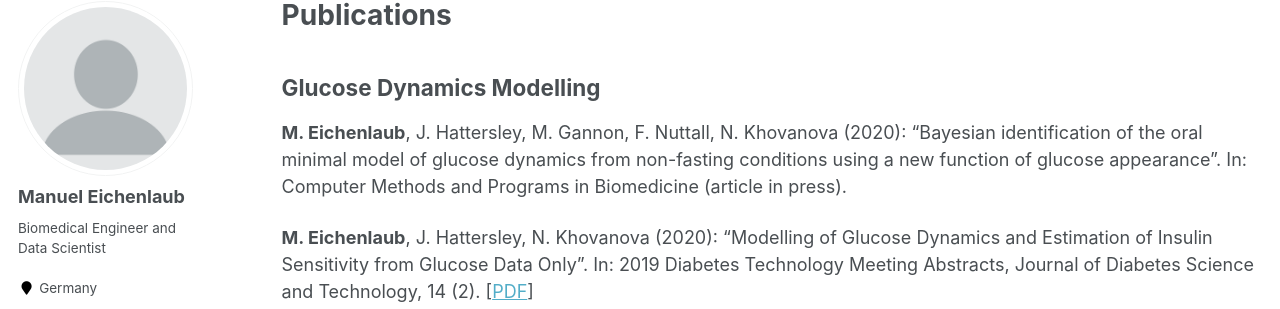
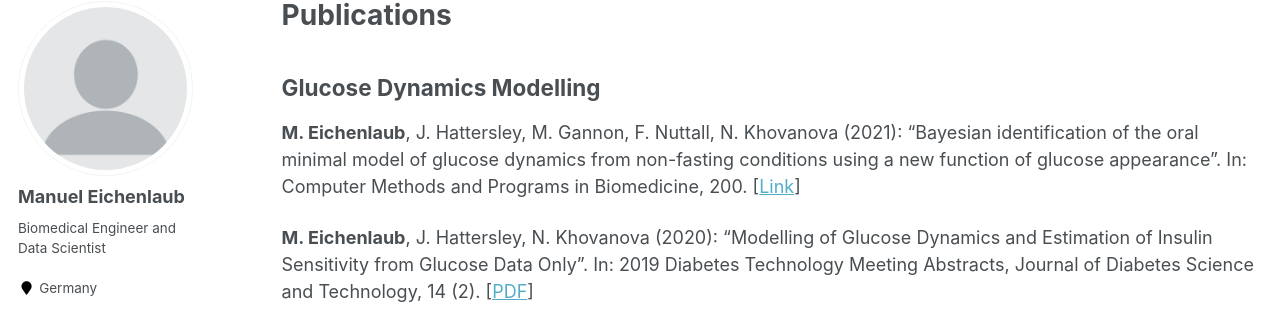
Before and after one commit to manueich/manueich.github.io, a Jekyll site: the page built from _pages/publications.md, in a window 1280 px wide and 900 px high. Shown: the part 117-426 px from the top of the window. Built offline with Jekyll 4.4.1, drawn with Linux system fonts in a browser that asks for light colours.

Commit message:
Update publications.md

```diff
--- a/_pages/publications.md
+++ b/_pages/publications.md
@@ -7,7 +7,7 @@ author_profile: true
 
 Glucose Dynamics Modelling
 ------
-**M. Eichenlaub**, J. Hattersley, M. Gannon, F. Nuttall, N. Khovanova (2020):  "Bayesian identification of the oral minimal model of glucose dynamics from non-fasting conditions using a new function of glucose appearance". In: Computer Methods and Programs in Biomedicine (article in press).
+**M. Eichenlaub**, J. Hattersley, M. Gannon, F. Nuttall, N. Khovanova (2021):  "Bayesian identification of the oral minimal model of glucose dynamics from non-fasting conditions using a new function of glucose appearance". In: Computer Methods and Programs in Biomedicine, 200. \[[Link](https://www.sciencedirect.com/science/article/pii/S0169260720317442)\]
 
 **M. Eichenlaub**, J. Hattersley, N. Khovanova (2020):  "Modelling of Glucose Dynamics and Estimation of Insulin Sensitivity from Glucose Data Only". In: 2019 Diabetes Technology Meeting Abstracts, Journal of Diabetes Science and Technology, 14 (2). \[[PDF](http://manueich.github.io/files/pubs/Glucose_DTM19.pdf)\]
 
```
